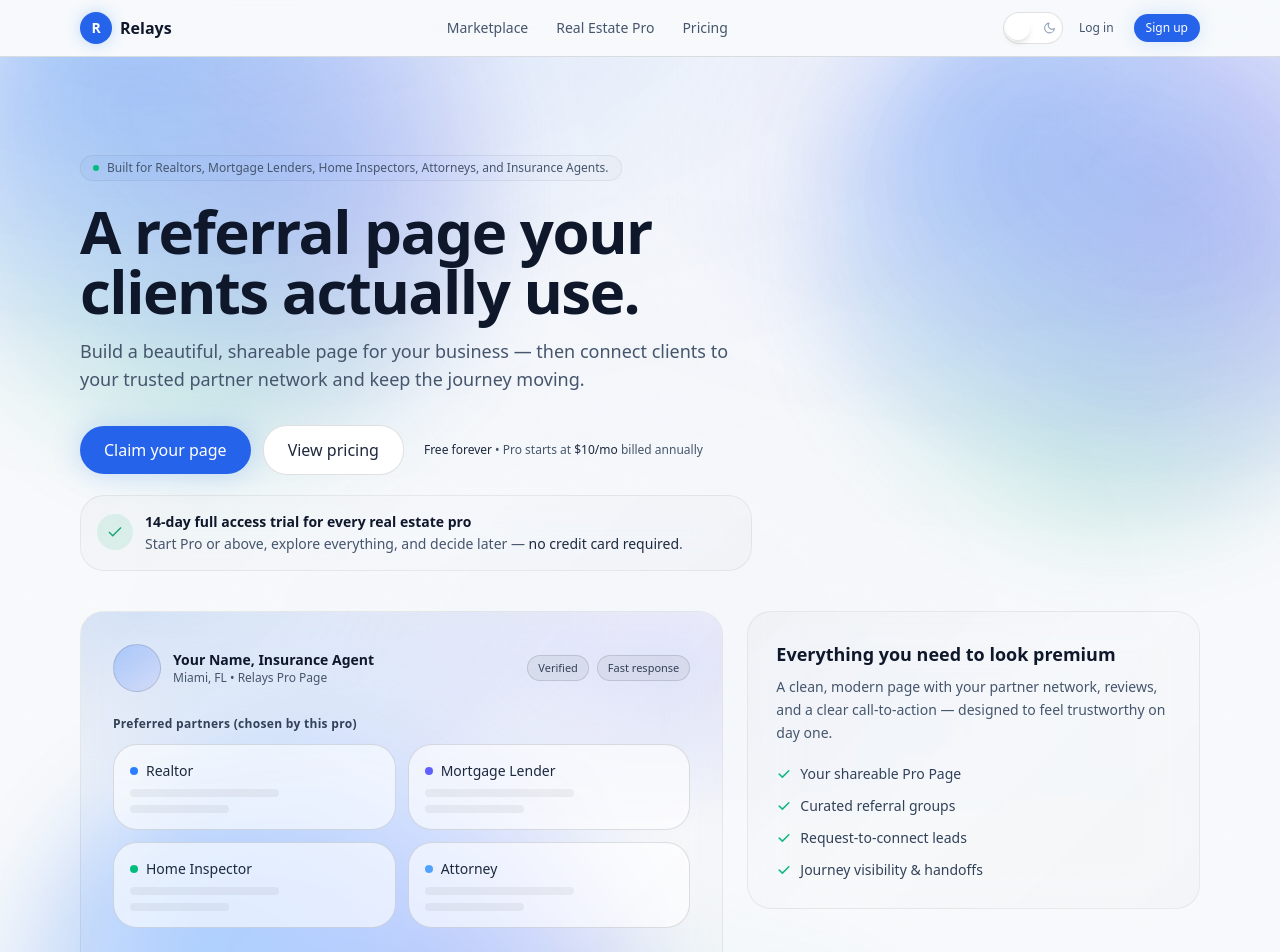
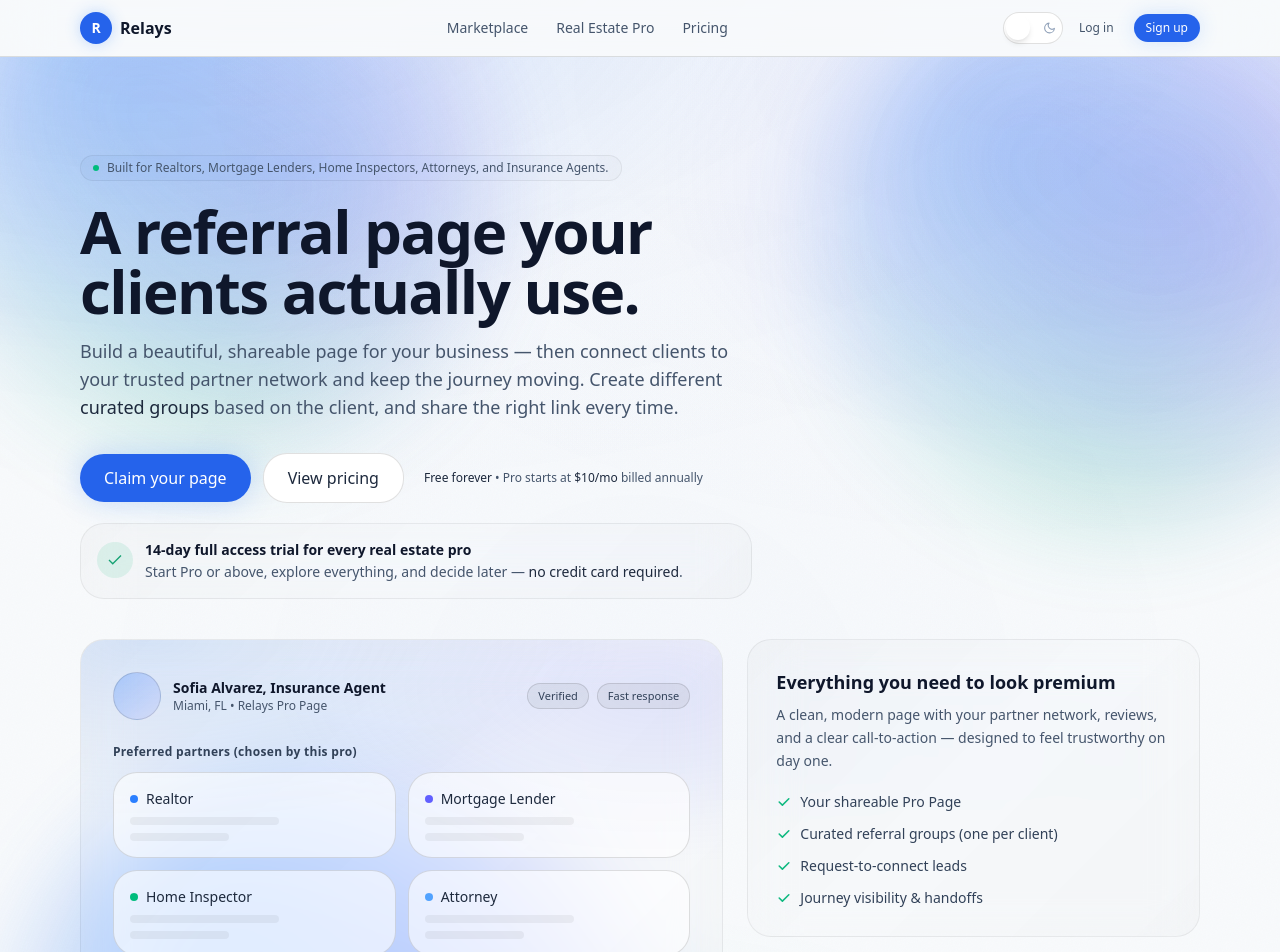
Before and after one commit to Nandified/Relays, a Next.js app: page /real-estate-pro in a window 1280 px wide. Shown: the top 952 px of the page. Built offline with nearby package versions, Linux system fonts and the light colour scheme; no server answers.

Commit message:
Real Estate Pro: clarify per-client curated groups + use real names in carousel

```diff
--- a/src/app/real-estate-pro/page.tsx
+++ b/src/app/real-estate-pro/page.tsx
@@ -69,6 +69,7 @@
   const previewVariants = React.useMemo(
     () => [
       {
+        name: "Emily Carter",
         roleLabel: "REALTOR®",
         location: "Chicago, IL",
         partnerCards: [
@@ -79,6 +80,7 @@
         ],
       },
       {
+        name: "David Kim",
         roleLabel: "Mortgage Lender",
         location: "Los Angeles, CA",
         partnerCards: [
@@ -89,6 +91,7 @@
         ],
       },
       {
+        name: "Sofia Alvarez",
         roleLabel: "Insurance Agent",
         location: "Miami, FL",
         partnerCards: [
@@ -99,6 +102,7 @@
         ],
       },
       {
+        name: "Ryan Brooks",
         roleLabel: "Home Inspector",
         location: "Austin, TX",
         partnerCards: [
@@ -109,6 +113,7 @@
         ],
       },
       {
+        name: "Ava Thompson",
         roleLabel: "Attorney",
         location: "New York, NY",
         partnerCards: [
@@ -150,6 +155,7 @@
               </h1>
               <p className="mt-4 max-w-2xl text-pretty text-lg text-slate-600 dark:text-slate-300">
                 Build a beautiful, shareable page for your business — then connect clients to your trusted partner network and keep the journey moving.
+                Create different <span className="font-medium text-slate-800 dark:text-slate-200">curated groups</span> based on the client, and share the right link every time.
               </p>
 
               <div className="mt-8 flex flex-col gap-3 sm:flex-row sm:items-center">
@@ -196,7 +202,7 @@
                         <div className="flex items-center gap-3">
                           <div className="h-12 w-12 rounded-2xl bg-gradient-to-br from-blue-500/30 to-indigo-500/10 border border-[var(--border)]" />
                           <div>
-                            <div className="text-sm font-semibold text-slate-900 dark:text-slate-100">Your Name, {activePreview.roleLabel}</div>
+                            <div className="text-sm font-semibold text-slate-900 dark:text-slate-100">{activePreview.name}, {activePreview.roleLabel}</div>
                             <div className="text-xs text-slate-600 dark:text-slate-400">{activePreview.location} • Relays Pro Page</div>
                           </div>
                         </div>
@@ -249,7 +255,7 @@
                     <div className="mt-5 space-y-3 text-sm">
                       {[
                         "Your shareable Pro Page",
-                        "Curated referral groups",
+                        "Curated referral groups (one per client)",
                         "Request-to-connect leads",
                         "Journey visibility & handoffs",
                       ].map((t) => (
```
